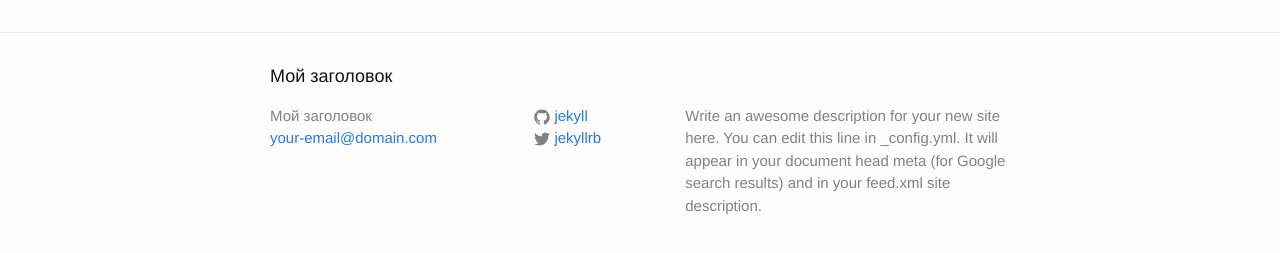
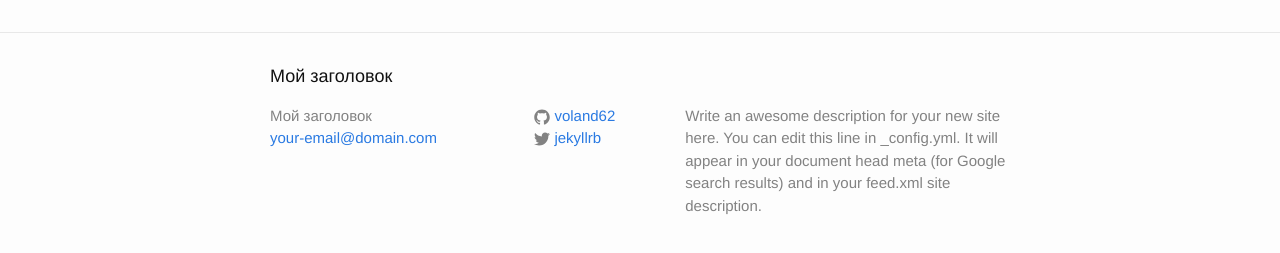
Before and after one commit to voland62/zzz, a Jekyll site: the page built from index.html, in a window 1280 px wide. Shown: the part 485-738 px from the top of the page. Built offline with Jekyll 4.4.1, drawn with Linux system fonts in a browser that asks for light colours.

Commit message:
baseurl in config has been changed

```diff
--- a/_config.yml
+++ b/_config.yml
@@ -5,10 +5,10 @@
   Write an awesome description for your new site here. You can edit this
   line in _config.yml. It will appear in your document head meta (for
   Google search results) and in your feed.xml site description.
-baseurl: "" # the subpath of your site, e.g. /blog/
+baseurl: "/zzz" # the subpath of your site, e.g. /blog/
 url: "http://yourdomain.com" # the base hostname & protocol for your site
 twitter_username: jekyllrb
-github_username:  jekyll
+github_username:  voland62
 
 # Build settings
 markdown: kramdown
```
